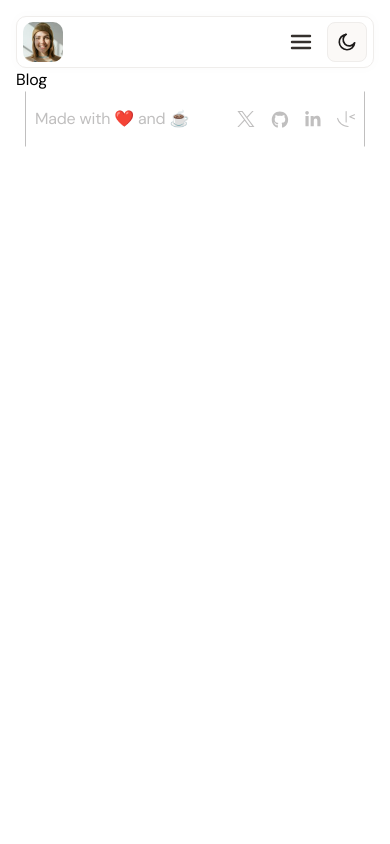
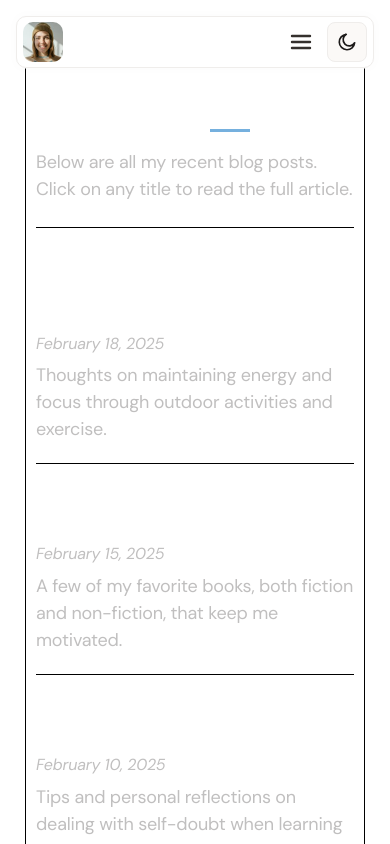
Before and after one commit to Shaimaa01/personal-blog, a React (Vite) app: page /Blog in a window 390 px wide. Shown: the top 844 px of the page. Built offline with nearby package versions, Linux system fonts and the light colour scheme.

Commit message:
feat: Complete blog page with full content and responsiveness

```diff
--- a/src/components/Footer.jsx
+++ b/src/components/Footer.jsx
@@ -5,7 +5,7 @@ import GitHub from "../icons/GitHub";
 
 function Footer() {
   return (
-    <footer className=" mx-[9px] px-[9px] -mt-[1px]  flex justify-between items-center pb-[32px] max-lg:pb-[20px] max-sm:pb-[16px] pt-[17px]  text-Neutral-400 border  dark:border-Neutral-700 border-y-transparent dark:border-y-transparent ">
+    <footer className=" mx-[9px] px-[10px] -mt-[1px]  flex justify-between items-center pb-[32px] max-lg:pb-[20px] max-sm:pb-[16px] pt-[17px]  text-Neutral-400 border  dark:border-Neutral-700 border-y-transparent dark:border-y-transparent ">
       <p className=" text-[16px] leading-[130%] tracking-[-0.2px]">
         Made with ❤️ and ☕️
       </p>
--- a/src/pages/ArticleDetail.jsx
+++ b/src/pages/ArticleDetail.jsx
@@ -23,7 +23,7 @@ function ArticleDetail() {
   }, [article?.content]);
 
   return (
-    <main className="mx-[9px] px-[9px] pt-[48px] border  dark:border-Neutral-700 border-y-transparent dark:border-y-transparent font-DM">
+    <main className="mx-[9px] px-[10px] pt-[48px] border  dark:border-Neutral-700 border-y-transparent dark:border-y-transparent font-DM">
       <h1 className="text-Neutral-0  font-extrabold text-[40px] leading-[130%] tracking-[-1px]">
         {article?.title}
       </h1>
@@ -37,7 +37,7 @@ function ArticleDetail() {
           components={{
             br: () => <span className="block " />,
             table: ({ ...props }) => (
-              <div className="overflow-hidden rounded-[8px]  border border-Neutral-700">
+              <div className="overflow-x-auto rounded-[8px]  border border-Neutral-700">
                 <table {...props} />
               </div>
             ),
--- a/src/pages/Blog.jsx
+++ b/src/pages/Blog.jsx
@@ -1,9 +1,45 @@
-import React from 'react'
+import useFetchData from "../hooks/useFetchData";
+import { formatDate } from "../utils/formatDate";
+import { useNavigate } from "react-router-dom";
 
 function Blog() {
+  const data = useFetchData();
+  const navigate = useNavigate();
+
   return (
-    <div>Blog</div>
-  )
+    <main className="mx-[9px] px-[10px]  border  dark:border-Neutral-700 border-y-transparent dark:border-y-transparent">
+      <div className="border-b dark:border-Neutral-700 py-[48px] max-lg:py-[32px]">
+        <section className="pb-[24px] border-b dark:border-Neutral-700">
+          <h1 className="text-Neutral-0 font-extrabold text-[32px] leading-[130%] tracking-[-0.5px]">
+            My Articles
+            <span className="w-[40px] h-[3px] bg-Blue-700 inline-block ml-2"></span>
+          </h1>
+          <p className="text-Neutral-400 text-[18px] leading-[150%] tracking-[-0.2px] mt-[6px]">
+            Below are all my recent blog posts. Click on any title to read the
+            full article.
+          </p>
+        </section>
+        {/* articles */}
+        {data.map((item) => (
+          <article
+            onClick={() => navigate(`/article/${item.slug}`)}
+            key={item.slug}
+            className="flex flex-col gap-[8px] cursor-pointer py-[20px] border-b dark:border-Neutral-700 last:border-transparent"
+          >
+            <h2 className="text-Neutral-0 font-semibold text-[20px] leading-[130%] tracking-[-0.5px]">
+              {item.title}
+            </h2>
+            <p className="text-Neutral-400 italic text-[16px] leading-[130%] tracking-[-0.2px]">
+              {formatDate(item.publishedAt)}
+            </p>
+            <p className="text-Neutral-400 text-[18px] leading-[150%] tracking-[-0.2px] ">
+              {item.description}
+            </p>
+          </article>
+        ))}
+      </div>
+    </main>
+  );
 }
 
-export default Blog
+export default Blog;
--- a/src/pages/Home.jsx
+++ b/src/pages/Home.jsx
@@ -12,7 +12,7 @@ function Home() {
   const navigate = useNavigate();
 
   return (
-    <main className="mx-[9px] px-[9px] border  dark:border-Neutral-700 border-y-transparent dark:border-y-transparent font-DM">
+    <main className="mx-[9px] px-[10px] border  dark:border-Neutral-700 border-y-transparent dark:border-y-transparent ">
       <section className="py-[48px] max-lg:py-[32px] flex flex-col gap-[24px] border-b dark:border-Neutral-700">
         <h1 className="text-Neutral-0 font-extrabold text-[32px] leading-[130%] tracking-[-0.5px] relative w-fit z-50">
           Hi, I&rsquo;m Paulina 👋
--- a/src/styles/markdown/tables.css
+++ b/src/styles/markdown/tables.css
@@ -1,5 +1,5 @@
 .markdown table {
-    @apply border-collapse;
+    @apply border-collapse  ;
 }
 
 .markdown table th,
```
